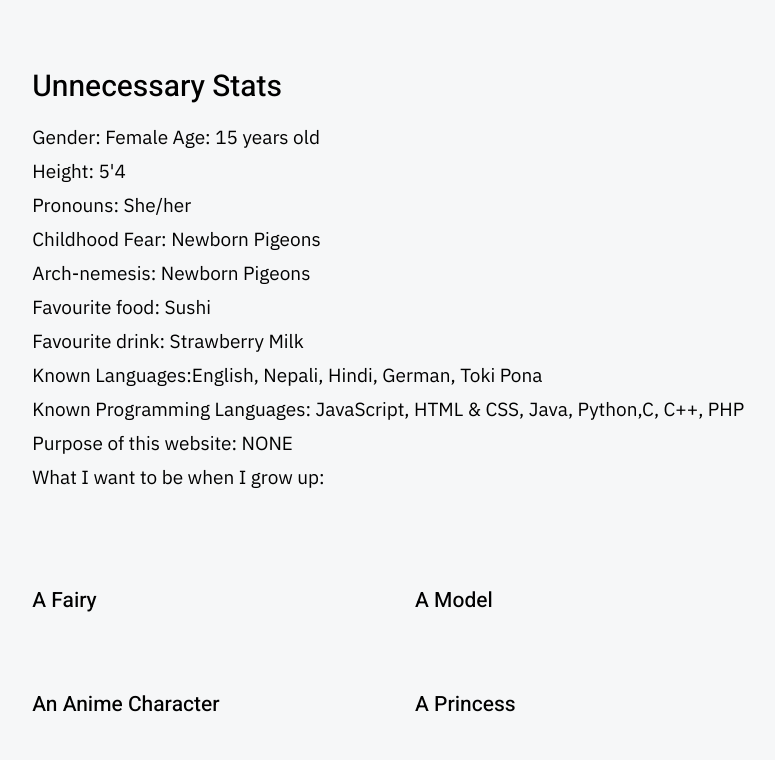
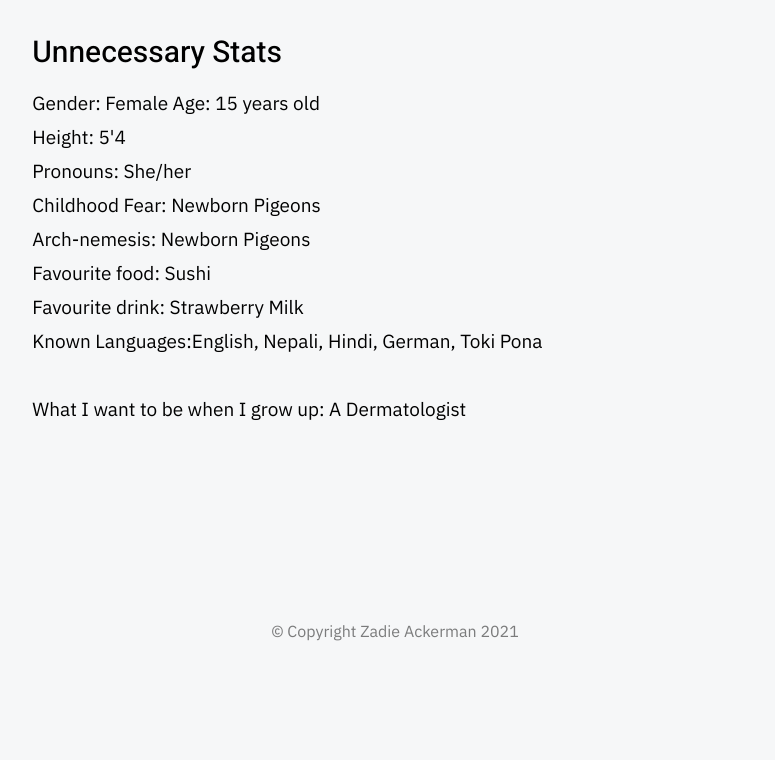
Before and after one commit to rishitapradhan/zadie-ackerman, a plain HTML site: page page-about.html in a window 1280 px wide. Shown: the part 820-1580 px from the top of the page, without its empty margins (355-1130 px from the left). After the commit the page ends 1543 px from the top, so only its background shows below. Drawn offline with Linux system fonts and the light colour scheme.

Commit message:
Update page-about.html

```diff
--- a/page-about.html
+++ b/page-about.html
@@ -125,9 +125,8 @@
                     <h4>Hello there!</h4>
 
                     <p>
-                        I'm Zadie Ackerman, a fairy- i meant STUDENT in Grade 11
-                        (Science stream with psychology, yes, it is painful). My
-                        hobbies include singing, writing, playing Lawn Tennis, making
+                        I'm Zadie Ackerman, a meant STUDENT in Grade 11
+                        My hobbies include singing, writing, playing Lawn Tennis, making
                         art, watching anime and playing the piano.
                         Also, of course, I develop Games, Websites and apps.
                     </p>
@@ -150,31 +149,11 @@
                     Favourite food: Sushi<br>
                     Favourite drink: Strawberry Milk<br>
                     Known Languages:English, Nepali, Hindi, German, Toki Pona<br>
-                    Known Programming Languages: JavaScript, HTML & CSS, Java, Python,C, C++, PHP<br>
-                    Purpose of this website: NONE <br>
-                    What I want to be when I grow up:
+                    <br>
+                    What I want to be when I grow up: A Dermatologist
                     </p>
 
 
-
-                    <div class="row block-large-1-2 block-tab-full">
-                        <div class="column">
-                            <h4>A Fairy</h4>
-                        </div>
-
-                        <div class="column">
-                            <h4>A Model</h4>
-                        </div>
-
-                        <div class="column">
-                            <h4>An Anime Character</h4>
-                        </div>
-
-                        <div class="column">
-                            <h4>A Princess</h4>
-                        </div>
-
-                    </div>
 
                 </section>
 
```
